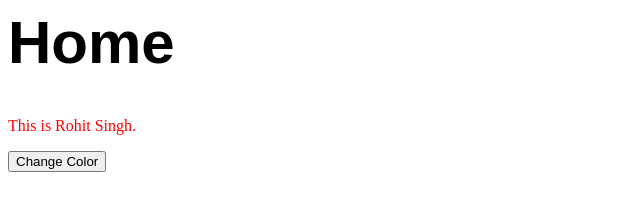
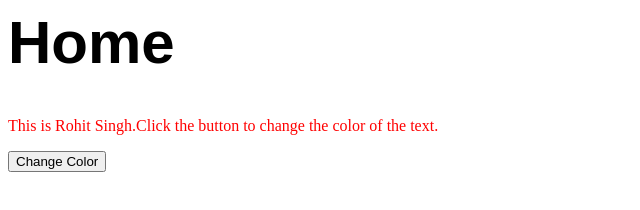
Before and after one commit to rohitsinghcse/Web-Designing, a plain HTML site: page index.html in a window 1280 px wide. Shown: the whole page, without its empty margins (0-640 px from the left). Drawn offline with Linux system fonts and the light colour scheme.

Commit message:
Update index.html

```diff
--- a/index.html
+++ b/index.html
@@ -14,7 +14,7 @@
 	</head>
 	<body>
 		<h1>Home</h1>
-		<p>This is Rohit Singh.  </p>
+		<p>This is Rohit Singh.Click the button to change the color of the text. </p>
 		<button id="changeColor">Change Color </button>
 		<script>
 			document.getElementById('changeColor').onclick =changeColor;
```
